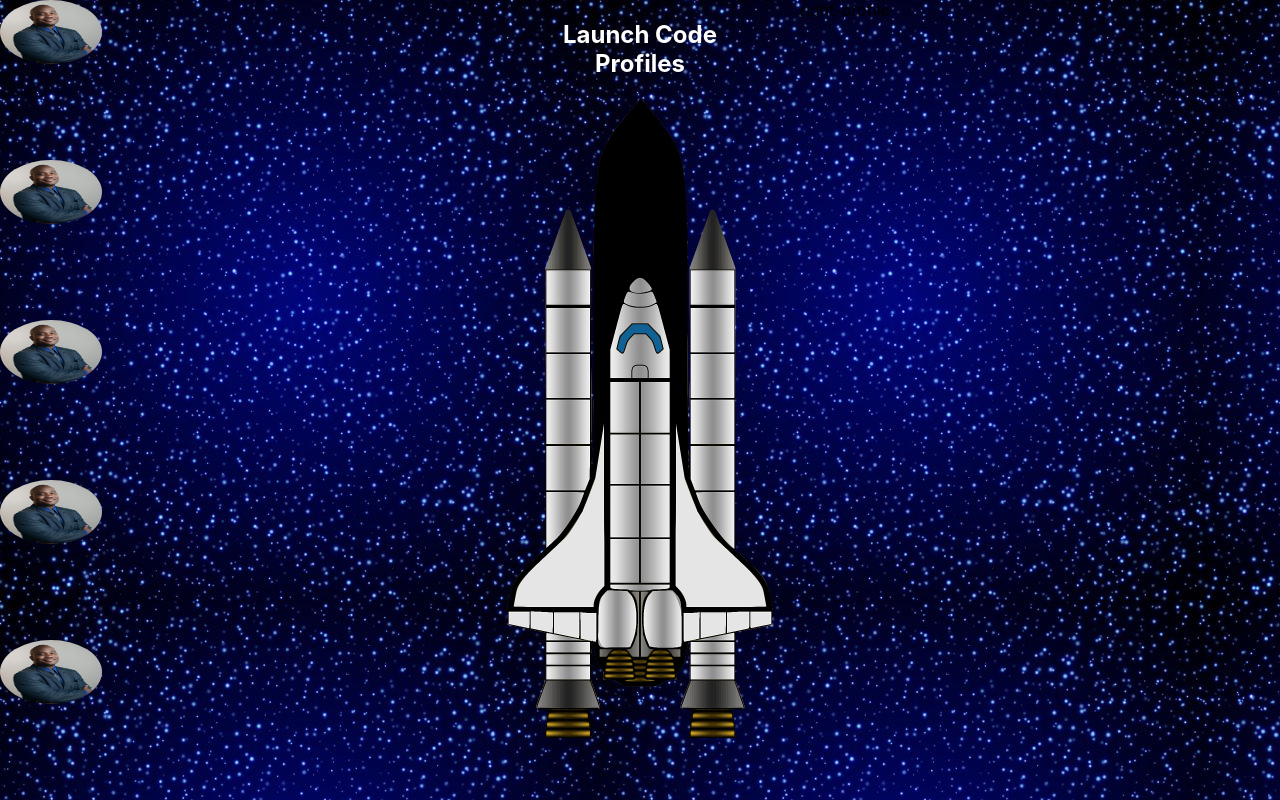
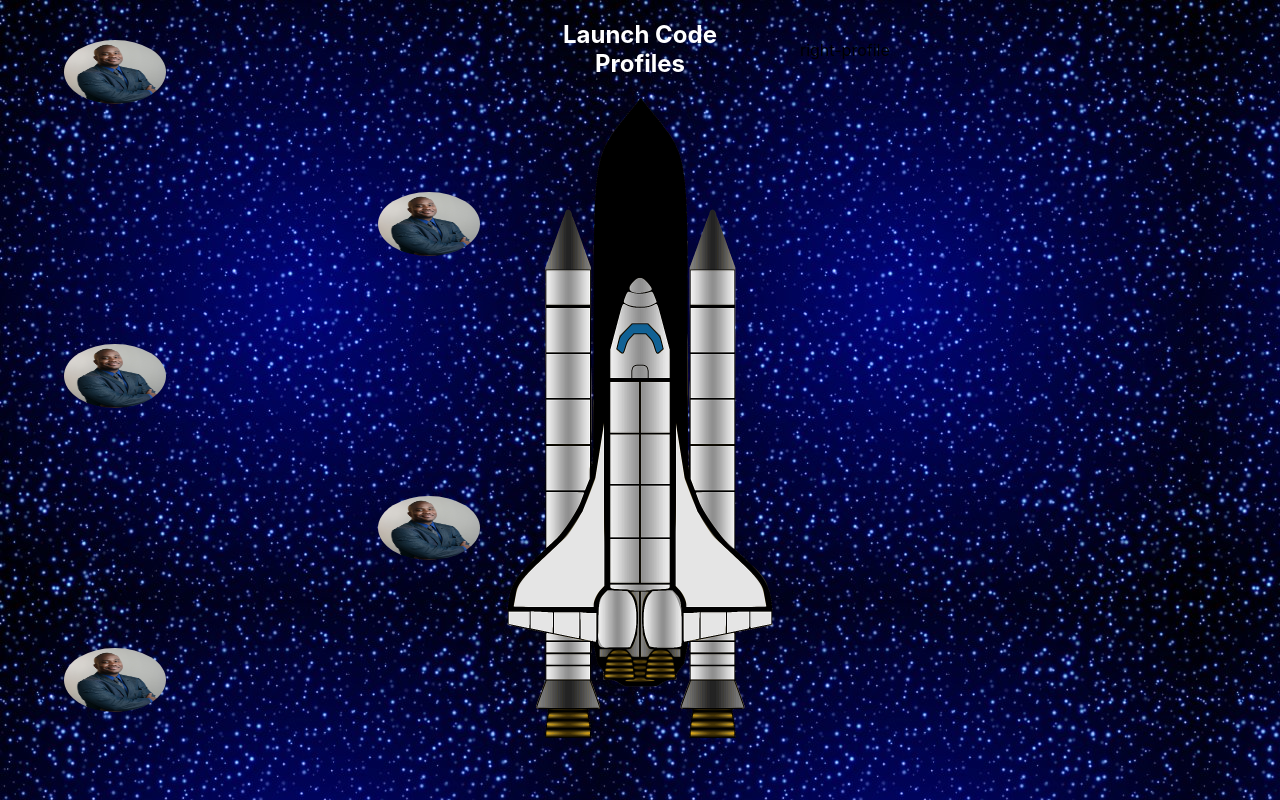
Before and after one commit to jcsmileyjr/lc-profiles, a React (Create React App) app: page / in a window 1280 px wide. Built offline with nearby package versions, Linux system fonts and the light colour scheme.

Commit message:
Update displaying of Profiles

```diff
--- a/src/App.css
+++ b/src/App.css
@@ -14,6 +14,7 @@
   flex: 2;
   display: flex;
   flex-direction: column;
+  padding-top: 5vh;
 }
 
 .rocket-tile-area {
--- a/src/App.js
+++ b/src/App.js
@@ -8,11 +8,11 @@ function App() {
   return (
       <main className="app">
         <section className="content-area">
-          <Profile picture={jcsmiley} />
-          <Profile picture={jcsmiley} />
-          <Profile picture={jcsmiley} />
-          <Profile picture={jcsmiley} />
-          <Profile picture={jcsmiley} />
+          <Profile picture={jcsmiley} alignment="left" />
+          <Profile picture={jcsmiley} alignment="right" />
+          <Profile picture={jcsmiley} alignment="left" />
+          <Profile picture={jcsmiley} alignment="right" />
+          <Profile picture={jcsmiley} alignment="left" />
         </section>
         <section className="rocket-title-area  center-text">
           <h1>Launch Code <br /> Profiles</h1>
--- a/src/components/Profile.js
+++ b/src/components/Profile.js
@@ -2,8 +2,8 @@ import './profile.css';
 
 const Profile = (props) => {
     return(
-        <main className="container">
-            <img src={props.picture} alt="student profile pic" className="image-style" />
+        <main className={`container ${props.alignment}`}>
+            <img src={props.picture} alt="student profile pic" className={`image-style `} />
         </main>
     );
 }
--- a/src/components/profile.css
+++ b/src/components/profile.css
@@ -1,6 +1,7 @@
 
 .container {
     flex: 1;
+
 }
 
 
@@ -11,3 +12,12 @@
     max-height: 8vh;
     max-width: 8vw;
 }
+
+.left {
+    text-align: left;
+    padding-left: 5vw;
+}
+
+.right {
+    text-align: right;
+}
```
Also changed, not shown: 1 other file (tests, documents, lock files or other folders).
